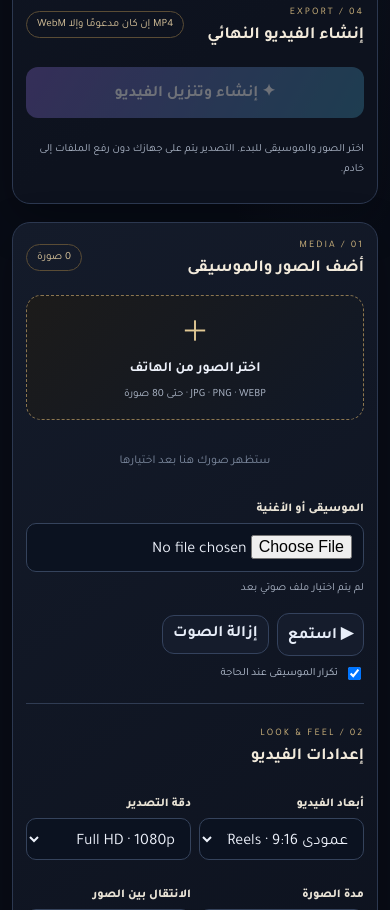
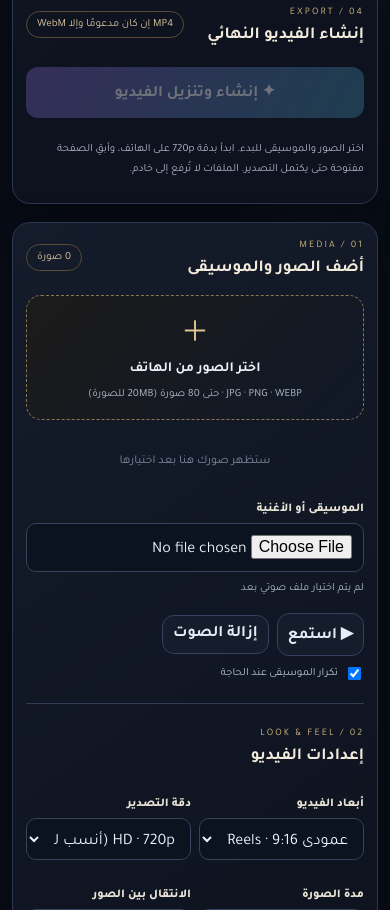
Before and after one commit to arkanws513-spec/Zereos-AI-Shorts, a plain HTML site: page photo-studio.html in a window 390 px wide. Shown: the part 1090-2000 px from the top of the page. Drawn offline with Linux system fonts and the light colour scheme.

Commit message:
Set safer mobile defaults and clarify media limits

```diff
--- a/photo-studio.html
+++ b/photo-studio.html
@@ -15,7 +15,7 @@
 <div class="ps-layout">
 <section class="panel ps-editor">
 <div class="ps-section-head"><div><span class="eyebrow">01 / MEDIA</span><h3>أضف الصور والموسيقى</h3></div><span class="ps-count" id="photoCount">0 صورة</span></div>
-<label class="ps-drop" for="photosInput"><span>＋</span><strong>اختر الصور من الهاتف</strong><small>JPG · PNG · WEBP · حتى 80 صورة</small><input id="photosInput" type="file" accept="image/*" multiple></label>
+<label class="ps-drop" for="photosInput"><span>＋</span><strong>اختر الصور من الهاتف</strong><small>JPG · PNG · WEBP · حتى 80 صورة (20MB للصورة)</small><input id="photosInput" type="file" accept="image/jpeg,image/png,image/webp" multiple></label>
 <div class="ps-photo-list" id="photoList"><div class="ps-empty-list">ستظهر صورك هنا بعد اختيارها</div></div>
 <div class="ps-field"><label for="musicInput">الموسيقى أو الأغنية</label><input id="musicInput" type="file" accept="audio/*"><small id="musicName">لم يتم اختيار ملف صوتي بعد</small></div>
 <div class="ps-audio-row"><button class="btn" id="musicPreview" disabled type="button">▶ استمع</button><button class="btn" id="removeMusic" disabled type="button">إزالة الصوت</button><label class="ps-check"><input id="musicLoop" type="checkbox" checked> تكرار الموسيقى عند الحاجة</label></div>
@@ -23,7 +23,7 @@
 <div class="ps-section-head"><div><span class="eyebrow">02 / LOOK & FEEL</span><h3>إعدادات الفيديو</h3></div></div>
 <div class="ps-fields-grid">
 <div class="ps-field"><label for="aspect">أبعاد الفيديو</label><select id="aspect"><option value="portrait">عمودي 9:16 · Shorts/Reels</option><option value="landscape">أفقي 16:9 · YouTube</option><option value="square">مربع 1:1 · منشورات</option></select></div>
-<div class="ps-field"><label for="resolution">دقة التصدير</label><select id="resolution"><option value="720">HD · 720p</option><option value="1080" selected>Full HD · 1080p</option></select></div>
+<div class="ps-field"><label for="resolution">دقة التصدير</label><select id="resolution"><option value="720" selected>HD · 720p (أنسب للهاتف)</option><option value="1080">Full HD · 1080p</option></select></div>
 <div class="ps-field"><label for="seconds">مدة الصورة</label><select id="seconds"><option value="2">ثانيتان</option><option value="3" selected>3 ثوانٍ</option><option value="4">4 ثوانٍ</option><option value="5">5 ثوانٍ</option><option value="6">6 ثوانٍ</option><option value="8">8 ثوانٍ</option></select></div>
 <div class="ps-field"><label for="transition">الانتقال بين الصور</label><select id="transition"><option value="fade">تلاشي سينمائي</option><option value="flash">وميض ناعم</option><option value="cut">قطع مباشر</option></select></div>
 <div class="ps-field"><label for="fit">طريقة عرض الصورة</label><select id="fit"><option value="cover">ملء الإطار</option><option value="contain">إظهار الصورة كاملة</option></select></div>
@@ -35,7 +35,7 @@
 <div class="ps-field"><label for="musicVolume">مستوى الموسيقى <output id="volumeValue">80%</output></label><input id="musicVolume" type="range" min="0" max="100" value="80"></div>
 </div>
 <div class="ps-actions"><button class="btn" id="saveProject" type="button">⇩ حفظ المشروع</button><button class="btn" id="loadProject" type="button">↥ فتح مشروع</button><input id="projectInput" type="file" accept=".zereos-show,.json,application/json" hidden></div>
-<p class="ps-note">حفظ المشروع ينزّل نسخة احتياطية تشمل الصور والموسيقى والإعدادات. يمكنك فتحها لاحقًا من أي جهاز.</p>
+<p class="ps-note">حفظ المشروع ينزّل نسخة تشمل الصور والموسيقى والإعدادات؛ قد يكون حجمها كبيرًا لأن الوسائط تُضمّن داخل الملف.</p>
 </section>
 <section class="panel ps-preview">
 <div class="ps-section-head"><div><span class="eyebrow">03 / PREVIEW</span><h3>معاينة النتيجة</h3></div><span class="ps-live-dot">LIVE PREVIEW</span></div>
@@ -46,7 +46,7 @@
 <div class="ps-section-head"><div><span class="eyebrow">04 / EXPORT</span><h3>إنشاء الفيديو النهائي</h3></div><span class="ps-format" id="formatLabel">MP4 إن كان مدعومًا</span></div>
 <button class="btn export ps-export-btn" id="exportVideo" disabled type="button">✦ إنشاء وتنزيل الفيديو</button>
 <div class="ps-export-progress" id="exportPanel" hidden><div><span id="exportStatus">جارٍ تجهيز الفيديو…</span><strong id="exportPercent">0%</strong></div><progress id="exportProgress" max="100" value="0"></progress></div>
-<p class="ps-note" id="status" aria-live="polite">اختر الصور والموسيقى للبدء. التصدير يتم على جهازك دون رفع الملفات إلى خادم.</p>
+<p class="ps-note" id="status" aria-live="polite">اختر الصور والموسيقى للبدء. ابدأ بدقة 720p على الهاتف، وأبقِ الصفحة مفتوحة حتى يكتمل التصدير. الملفات لا تُرفع إلى خادم.</p>
 </div>
 </section>
 </div>
```
